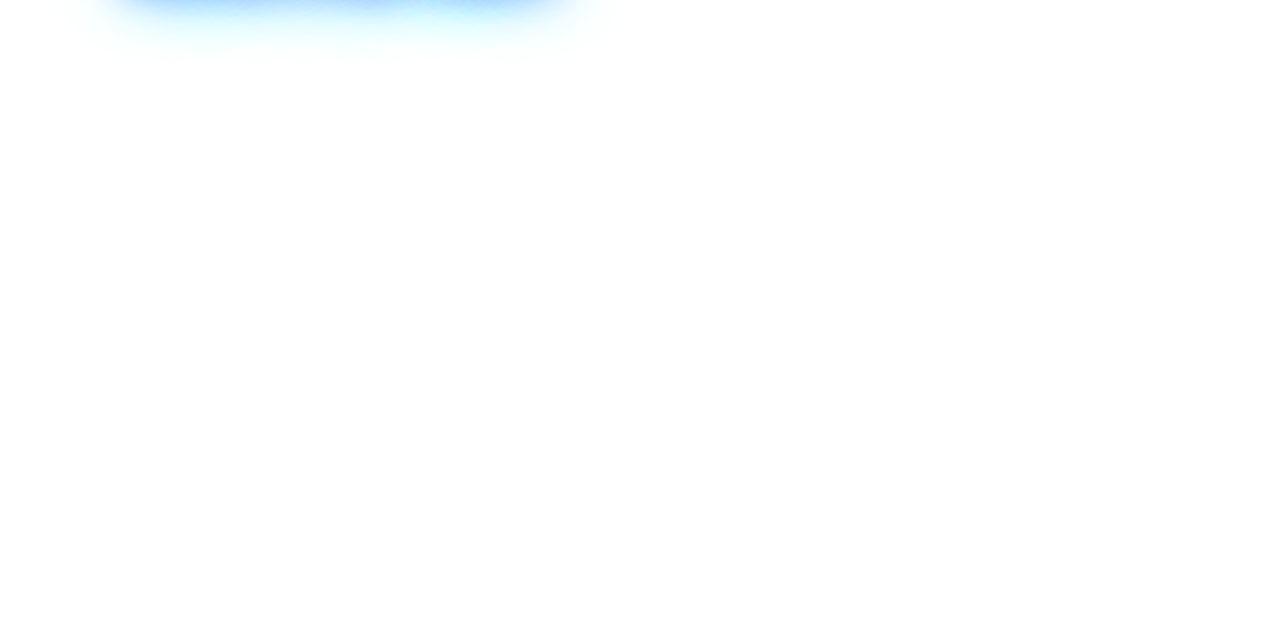
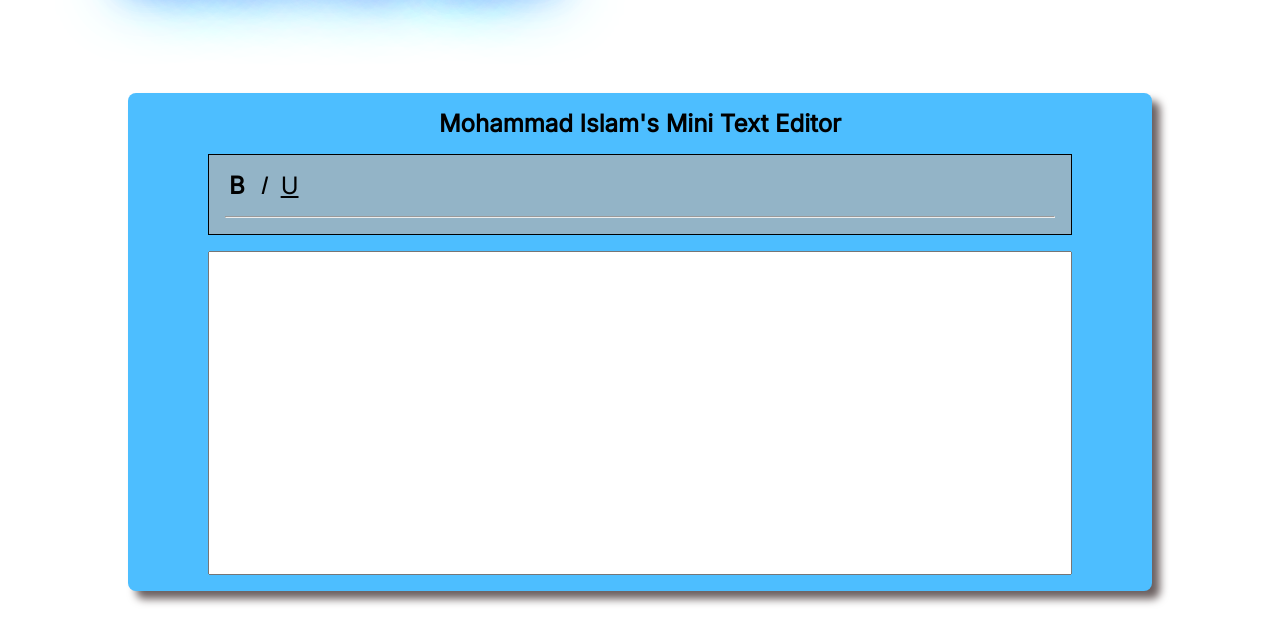
Before and after one commit to mohammadislamdeveloper365/text-editor, a plain HTML site: page index.html in a window 1280 px wide. Shown: the part 91-734 px from the top of the page. Drawn offline with Linux system fonts and the light colour scheme; a web font is replaced by a local one.

Commit message:
feat: add text editor

```diff
--- a/index.html
+++ b/index.html
@@ -17,7 +17,7 @@
     <script defer src="./js/index.js"></script>
 </head>
 <body>
-    <header class="container-xs d-flex justify-content-between align-items-center">
+    <header class="container-xs d-flex justify-content-between align-items-center mb-4">
         <div class="text-editor--header-logo">
             Mohammad Islam
         </div>
@@ -34,8 +34,30 @@
         </ul>
     </header>
 
-    <main >
+    <main class="container-xs mb-4 text-editor--main">
+        <section class="text-editor--main-text-editor-container d-flex flex-column justify-content-center">
+            <h2 class="text-center mb-1">
+                Mohammad Islam's Mini Text Editor
+            </h2>
+            <div class="text-editor--main-text-editor-box mb-1">
+                <div class=" d-flex justify-content-between mb-1">
+                    <div>
+                        <span class="px-2 bold-txt">
+                            <b>B</b>
+                        </span>
+                        <span class="px-2 italic-txt">
+                            <i>I</i>
+                        </span>
+                        <span class="px-2 underline-txt">
+                            <u>U</u>
+                        </span>
+                    </div>
 
+                </div>
+                <hr>
+            </div>
+            <textarea name="text" id="input-text" cols="30" rows="10"></textarea>
+        </section>
     </main>
 </body>
 </html>
--- a/js/index.js
+++ b/js/index.js
@@ -1,7 +1,11 @@
 const openMenu = getElement('.text-editor--header-open-menu');
 const closeMenu = getElement('.text-editor--header-close-menu');
 const mainMenu = getElement('.text-editor--header-main-menu');
-
+const boldText = getElement('.bold-txt');
+const italicText = getElement('.italic-txt');
+const underlineText = getElement('.underline-txt');
+const textBox = getElement('#input-text');
+console.log(italicText)
 addListener(openMenu, 'click', function () {
     mainMenu.style.left = 0;
     closeMenu.style.display = 'block';
@@ -15,6 +19,26 @@ addListener(closeMenu, 'click', function () {
     openMenu.style.display = 'block';
 })
 
+addListener(boldText, 'click',function () {
+    boldText.style.backgroundColor = 'black';
+    boldText.style.color = 'white';
+    textBox.style.fontWeight = '900';
+
+})
+
+addListener(italicText, 'click',function () {
+    italicText.style.backgroundColor = 'black';
+    italicText.style.color = 'white';
+    textBox.style.fontStyle = 'italic';
+
+})
+
+addListener(underlineText, 'click',function () {
+    underlineText.style.backgroundColor = 'black';
+    underlineText.style.color = 'white';
+    textBox.style.textDecoration = 'underline';
+
+})
 
 function getElement(id) {
     return document.querySelector(id);
--- a/stylesheet/index.css
+++ b/stylesheet/index.css
@@ -75,6 +75,48 @@
     display:none;
 }
 
+.mb-4 {
+    margin-bottom: 4rem;
+}
+
+.mb-1 {
+    margin-bottom: 1rem;
+}
+
+.flex-column {
+    flex-direction:column;
+}
+
+.text-center {
+    text-align: center;
+}
+
+.text-editor--main {
+    padding:1rem 5rem;
+    background-color: #4dbeff;
+    border-radius: 0.5rem;
+    box-shadow: 0.5rem 0.5rem 0.5rem rgb(107, 96, 96);
+}
+
+.text-editor--main-text-editor-box {
+    padding:1rem 1rem;
+    border:1px solid black;
+    background-color: #93b4c7;
+}
+
+.px-2 {
+    padding:0 0.25rem;
+}
+
+textarea {
+    resize:none;
+    font-size: 1.5rem;
+    padding:1rem;
+}
+
+span {
+    font-size: 1.5rem;
+}
 @media screen and (max-width:980px){
     .text-editor--header-open-menu {
         display:block;
```
